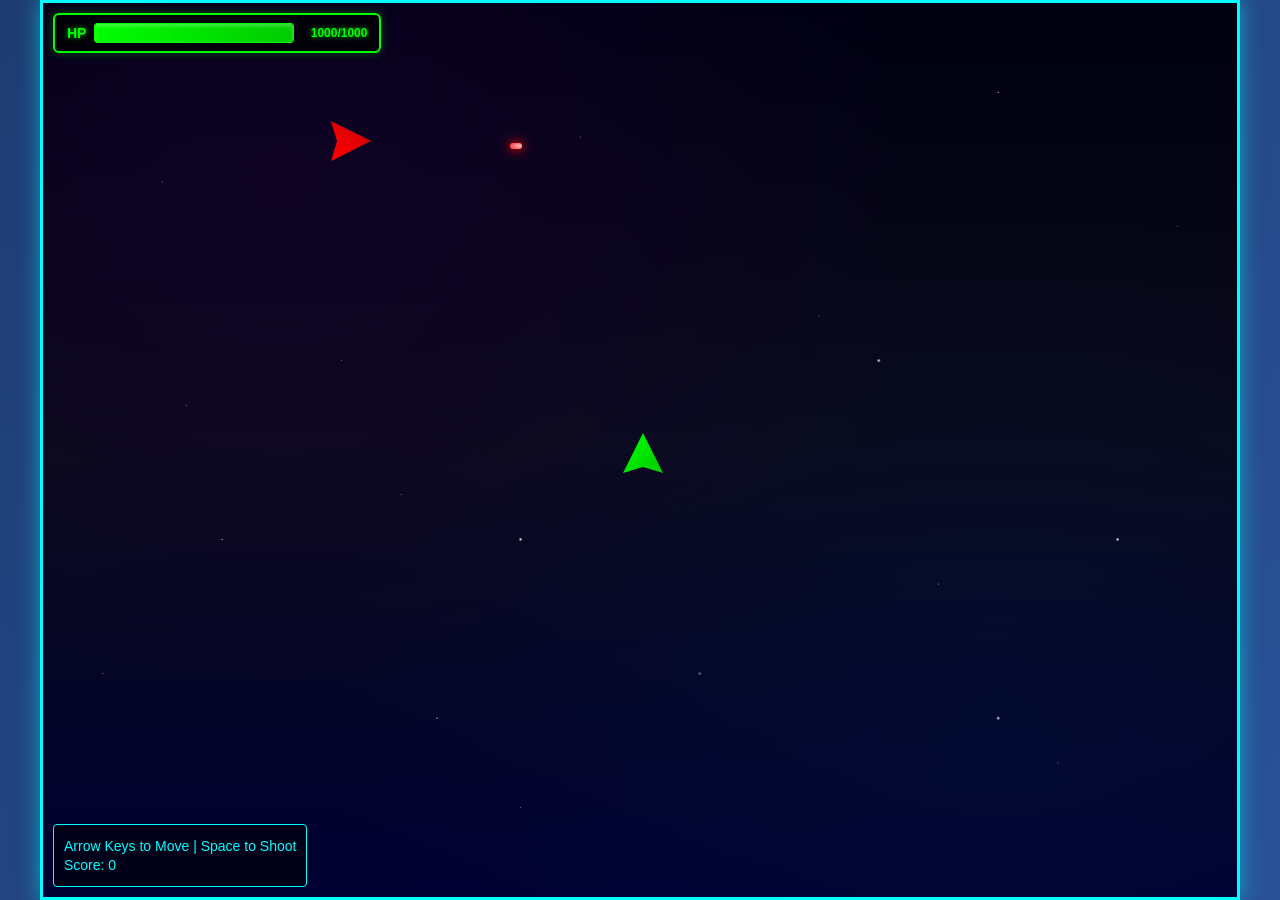
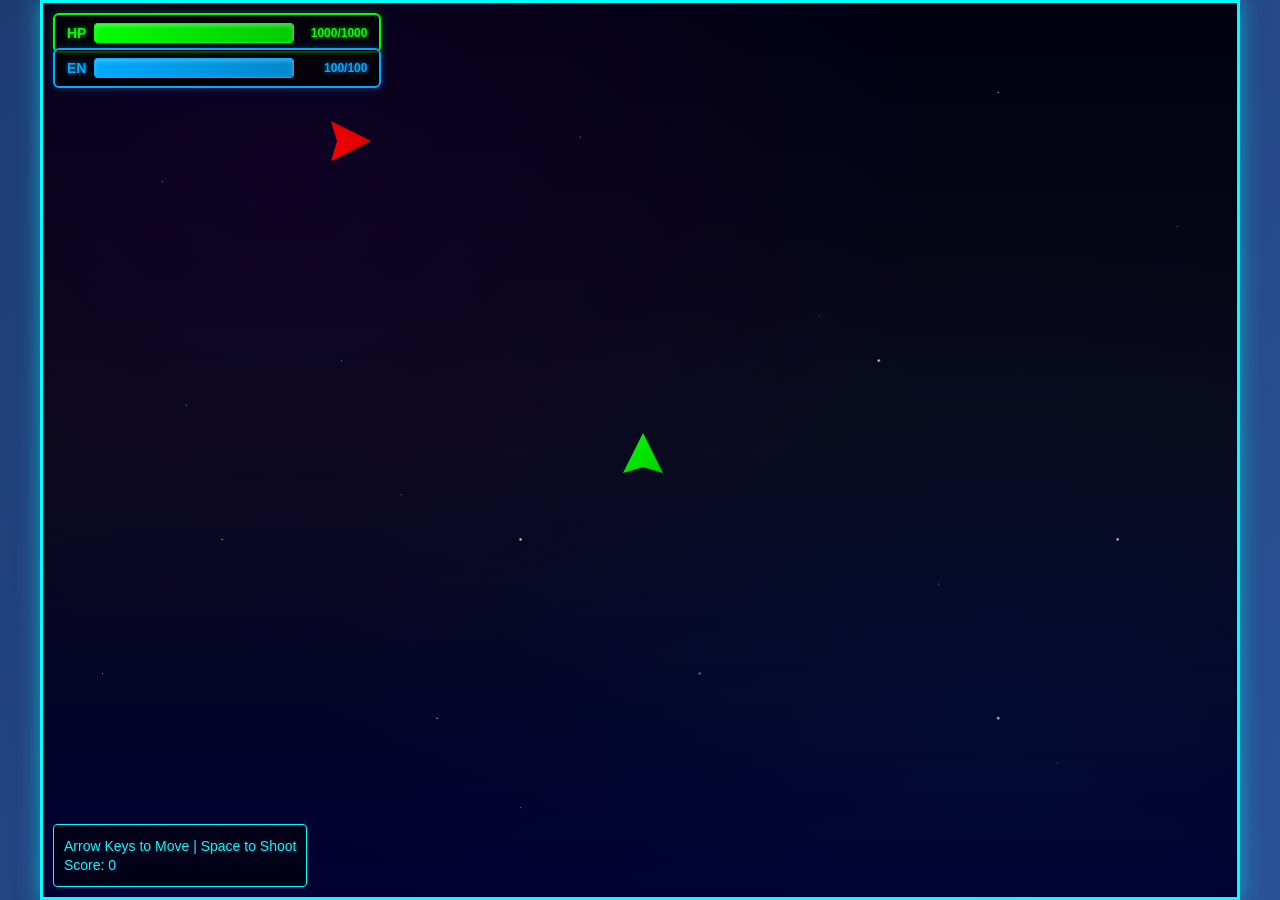
Before and after one commit to HenriVesala/starshipgame, a plain HTML site: page index.html in a window 1280 px wide. Both pictures are taken after a click on the button "START GAME". Drawn offline with Linux system fonts and the light colour scheme.

Commit message:
energy and shooting angles

```diff
--- a/classes/Player.js
+++ b/classes/Player.js
@@ -30,6 +30,10 @@ const playerConfig = {
     shootCooldown: 0.7,             // Ampumisen cooldown (sekuntia) - 3 ampumista/sekunti
     rateOfFireBoostMultiplier: 0.95, // Ampumisnopeuden lisäys per boosti (5% nopeampi = 0.95x cooldown)
 
+    // Energia
+    maxEnergy: 100,                 // Maksimi energia
+    energyRegenRate: 15,            // Energiaa/sekunti (puolitettu kiihdyttäessä)
+
     // Aloitusase
     startWeapon: 'bullet'          // Aloitusase: 'missile' | 'bullet'
 };
@@ -42,7 +46,9 @@ class Player extends SpaceShip {
             y: playerConfig.startY,
             health: playerConfig.maxHealth,
             maxSpeed: playerConfig.maxSpeed,
-            nebulaCoefficient: playerConfig.nebulaCoefficient
+            nebulaCoefficient: playerConfig.nebulaCoefficient,
+            maxEnergy: playerConfig.maxEnergy,
+            energyRegenRate: playerConfig.energyRegenRate
         });
         this.score = 0;
         this.gameOver = false;
@@ -73,12 +79,24 @@ class Player extends SpaceShip {
         return isDead;
     }
 
-    // Palauta kesto täyteen (esim. uuden pelin alkaessa)
+    // Palauta kesto ja energia täyteen (esim. uuden pelin alkaessa)
     resetHealth() {
         this.health = this.maxHealth;
+        this.energy = this.maxEnergy;
         this.isInvulnerable = false;
         this.invulnerabilityTimer = 0;
         this.shootCooldownTimer = 0;
+    }
+
+    // Tarkista onko tarpeeksi energiaa
+    hasEnergy(cost) {
+        return this.energy >= cost;
+    }
+
+    // Kuluta energiaa
+    consumeEnergy(cost) {
+        this.energy -= cost;
+        if (this.energy < 0) this.energy = 0;
     }
 
     // Tarkista voiko ampua
--- a/classes/SpaceShip.js
+++ b/classes/SpaceShip.js
@@ -16,6 +16,9 @@ class SpaceShip {
         this.damageFlashDuration = 0.15;
         this.nebulaCoefficient = config.nebulaCoefficient ?? 1.0;
         this.thrustState = 'none'; // 'none', 'forward', 'reverse'
+        this.energy = config.maxEnergy || 100;
+        this.maxEnergy = config.maxEnergy || 100;
+        this.energyRegenRate = config.energyRegenRate || 15;
         this.element = null;
     }
 
--- a/classes/enemies/AggressiveEnemy.js
+++ b/classes/enemies/AggressiveEnemy.js
@@ -8,9 +8,14 @@ const aggressiveEnemyConfig = {
     accelerationForward: 250,   // Kiihtyvyys eteenpäin (pikselit/sekunti²) - nopea ja ketterä
     accelerationReverse: 250,   // Kiihtyvyys taaksepäin (pikselit/sekunti²)
 
+    // Energia
+    maxEnergy: 50,              // Maksimi energia
+    energyRegenRate: 10,        // Energian latausnopeus (yksikköä/sekunti)
+
     // Ampumisen konfiguraatio
     shootCooldownMin: 1.0,      // Pienin ampumisaikaväli (sekunti)
     shootCooldownMax: 2.67,     // Suurin ampumisaikaväli (sekunti)
+    shootConeAngle: 40,
 
     // Ulkoasu
     enemyClassName: 'aggressive-enemy',  // CSS-luokan nimi
--- a/classes/enemies/BaseEnemy.js
+++ b/classes/enemies/BaseEnemy.js
@@ -27,10 +27,13 @@ class BaseEnemy extends SpaceShip {
             shootMaxDistance: Infinity,  // Maksimi ampumisetäisyys (Infinity = ei rajaa)
             shootCooldownMin: 1.0,      // Pienin ampumisaikaväli (sekunti)
             shootCooldownMax: 2.67,     // Suurin ampumisaikaväli (sekunti)
+            shootConeAngle: 30,         // Ampumisen etusektorin puolikulma (±30° = 60° kartio)
             enemyClassName: 'enemy',
             health: enemyConfig.baseHealth,
             maxSpeed: enemyConfig.maxSpeed,
-            nebulaCoefficient: enemyConfig.nebulaCoefficient
+            nebulaCoefficient: enemyConfig.nebulaCoefficient,
+            maxEnergy: 80,              // Maksimi energia
+            energyRegenRate: 12         // Energian latausnopeus (yksikköä/sekunti)
         };
 
         const config = { ...defaultConfig, ...spawnConfig };
@@ -38,7 +41,9 @@ class BaseEnemy extends SpaceShip {
         super({
             health: config.health,
             maxSpeed: config.maxSpeed,
-            nebulaCoefficient: config.nebulaCoefficient
+            nebulaCoefficient: config.nebulaCoefficient,
+            maxEnergy: config.maxEnergy,
+            energyRegenRate: config.energyRegenRate
         });
 
         this.gameContainer = gameContainer;
@@ -153,16 +158,27 @@ class BaseEnemy extends SpaceShip {
         this.updateAngle(playerX, playerY, dt);
         this.handleWalls();
 
+        // Lataa energiaa (puolitettu kiihdyttäessä/jarrutettaessa)
+        const energyRegenMult = this.thrustState !== 'none' ? 0.5 : 1.0;
+        this.energy = Math.min(this.maxEnergy, this.energy + this.config.energyRegenRate * energyRegenMult * dt);
+
         this.shootCooldown -= dt;
 
-        // Shoot (tarkista ampumisetäisyys jos konfiguroitu)
+        // Shoot (tarkista etäisyys, etusektori ja energia)
         if (this.shootCooldown <= 0 && playerX !== null && playerY !== null) {
             const halfShipSize = gameConfig.playerWidth / 2;
             const sdx = playerX + halfShipSize - (this.x + halfShipSize);
             const sdy = playerY + halfShipSize - (this.y + halfShipSize);
             const shootDist = Math.sqrt(sdx * sdx + sdy * sdy);
 
-            if (shootDist >= this.config.shootMinDistance && shootDist <= this.config.shootMaxDistance) {
+            // Tarkista onko pelaaja etusektorilla
+            const angleToPlayer = Math.atan2(sdy, sdx) * (180 / Math.PI) + 90;
+            const angleDiff = Math.abs(this.angleDifference(angleToPlayer, this.angle));
+            const inCone = angleDiff <= this.config.shootConeAngle;
+
+            const shootEnergyCost = this.config.weapon === 'missile' ? missileConfig.energyCost : bulletConfig.enemyBullet.energyCost;
+            if (inCone && shootDist >= this.config.shootMinDistance && shootDist <= this.config.shootMaxDistance && this.energy >= shootEnergyCost) {
+                this.energy -= shootEnergyCost;
                 this.shoot(enemyBullets, enemyMissiles);
                 this.shootCooldown = Math.random() * (this.config.shootCooldownMax - this.config.shootCooldownMin) + this.config.shootCooldownMin;
             }
--- a/classes/enemies/EliteEnemy.js
+++ b/classes/enemies/EliteEnemy.js
@@ -10,6 +10,10 @@ const eliteEnemyConfig = {
     slowdownStopDistance: 200,  // Lopeta hidastaminen tällä etäisyydellä (pikselit)
     accelerationForward: 150,   // Kiihtyvyys eteenpäin (pikselit/sekunti²) - taktinen
     accelerationReverse: 150,   // Kiihtyvyys taaksepäin (pikselit/sekunti²)
+
+    // Energia
+    maxEnergy: 150,             // Maksimi energia
+    energyRegenRate: 18,        // Energian latausnopeus (yksikköä/sekunti)
 
     // Ampumisen konfiguraatio
     shootCooldownMin: 0.5,      // Pienin ampumisaikaväli (sekunti) - ampuu nopeammin!
--- a/classes/enemies/MissileEnemy.js
+++ b/classes/enemies/MissileEnemy.js
@@ -12,12 +12,17 @@ const missileEnemyConfig = {
     accelerationForward: 80,      // Kiihtyvyys eteenpäin (pikselit/sekunti²) - hidas, suosii etäisyyttä
     accelerationReverse: 80,      // Kiihtyvyys taaksepäin (pikselit/sekunti²)
 
+    // Energia
+    maxEnergy: 120,               // Maksimi energia - enemmän ohjuksia varten
+    energyRegenRate: 8,           // Energian latausnopeus (yksikköä/sekunti) - hidas
+
     // Ampumisen konfiguraatio
     weapon: 'missile',            // Asetyyppi: ohjus
     shootCooldownMin: 5.0,        // Pienin ampumisaikaväli (sekunti)
     shootCooldownMax: 10.0,       // Suurin ampumisaikaväli (sekunti)
     shootMinDistance: 400,         // Ampuu vain 400px+ etäisyydeltä
     shootMaxDistance: 800,         // Ampuu vain alle 800px etäisyydeltä
+    shootConeAngle: 60,
 
     // Ulkoasu
     enemyClassName: 'missile-enemy',  // CSS-luokan nimi
--- a/classes/enemies/WeakEnemy.js
+++ b/classes/enemies/WeakEnemy.js
@@ -9,10 +9,14 @@ const weakEnemyConfig = {
     accelerationForward: 100,   // Kiihtyvyys eteenpäin (pikselit/sekunti²) - hidas ja kömpelö
     accelerationReverse: 100,   // Kiihtyvyys taaksepäin (pikselit/sekunti²)
 
+    // Energia
+    maxEnergy: 60,              // Maksimi energia
+    energyRegenRate: 10,        // Energian latausnopeus (yksikköä/sekunti)
+
     // Ampumisen konfiguraatio
-    weapon: 'bullet',          // Asetyyppi: 'bullet' | 'missile'
-    shootCooldownMin: 1.0,      // Pienin ampumisaikaväli (sekunti)
-    shootCooldownMax: 2.67,     // Suurin ampumisaikaväli (sekunti)
+    weapon: 'bullet',           // Asetyyppi: 'bullet' | 'missile'
+    shootCooldownMin: 0.7,      // Pienin ampumisaikaväli (sekunti)
+    shootCooldownMax: 2,        // Suurin ampumisaikaväli (sekunti)
 
     // Ulkoasu
     enemyClassName: 'weak-enemy',    // CSS-luokan nimi
--- a/classes/weapons/Bullet.js
+++ b/classes/weapons/Bullet.js
@@ -4,13 +4,15 @@ const bulletConfig = {
         initialSpeed: 250,    // Lähtönopeus laukaistaessa (pikselit/sekunti)
         maxSpeed: 2000,        // Maksiminopeus (pikselit/sekunti)
         nebulaCoefficient: 1.0, // Nebulan vastuskerroin (0 = ei vaikutusta, 1 = normaali)
-        damage: 100           // Vahinko joka ammus aiheuttaa
+        damage: 100,          // Vahinko joka ammus aiheuttaa
+        energyCost: 25         // Energiakustannus per laukaus
     },
     enemyBullet: {
         initialSpeed: 240,    // Lähtönopeus laukaistaessa (pikselit/sekunti)
         maxSpeed: 2000,        // Maksiminopeus (pikselit/sekunti)
         nebulaCoefficient: 1.0, // Nebulan vastuskerroin (0 = ei vaikutusta, 1 = normaali)
-        damage: 100           // Vahinko joka ammus aiheuttaa
+        damage: 100,          // Vahinko joka ammus aiheuttaa
+        energyCost: 30         // Energiakustannus per laukaus
     }
 };
 
--- a/classes/weapons/Missile.js
+++ b/classes/weapons/Missile.js
@@ -14,7 +14,8 @@ const missileConfig = {
     height: 16,                  // Korkeus pikseleissä
     collisionRadius: 10,         // Törmäyssäde pikseleissä
     armingTime: 1,               // Aktivointiaika sekunteina (ei osu omistajaan ennen tätä)
-    nebulaCoefficient: 1.0       // Nebulan vastuskerroin (0 = ei vaikutusta, 1 = normaali)
+    nebulaCoefficient: 1.0,      // Nebulan vastuskerroin (0 = ei vaikutusta, 1 = normaali)
+    energyCost: 5               // Energiakustannus per laukaus
 };
 
 // Hakeutuva ohjus -luokka
--- a/index.html
+++ b/index.html
@@ -53,6 +53,13 @@
             </div>
             <div class="health-bar-text" id="healthText">300/300</div>
         </div>
+        <div class="energy-bar-container">
+            <div class="energy-bar-label">EN</div>
+            <div class="energy-bar-bg">
+                <div class="energy-bar-fill" id="energyBar"></div>
+            </div>
+            <div class="energy-bar-text" id="energyText">100/100</div>
+        </div>
     </div>
 
     <script src="config.js"></script>
--- a/script.js
+++ b/script.js
@@ -21,6 +21,8 @@ const positionDisplay = document.getElementById('position');
 const gameContainer = document.querySelector('.game-container');
 const healthBar = document.getElementById('healthBar');
 const healthText = document.getElementById('healthText');
+const energyBar = document.getElementById('energyBar');
+const energyText = document.getElementById('energyText');
 
 // Pelaajan liekki-elementit
 const playerFlameMain = spaceship.querySelector('.ship-flame-main');
@@ -174,6 +176,10 @@ function updatePosition(dt) {
         player.thrustState = 'none';
     }
 
+    // Lataa energiaa (puolitettu kiihdyttäessä/jarrutettaessa)
+    const energyRegenMult = (keys.ArrowUp || keys.ArrowDown) ? 0.5 : 1.0;
+    player.energy = Math.min(player.maxEnergy, player.energy + playerConfig.energyRegenRate * energyRegenMult * dt);
+
     // Rajoita maksiminopeus
     player.capSpeed();
 
@@ -187,7 +193,8 @@ function updatePosition(dt) {
     if (player.y < -playerConfig.height) player.y = gameConfig.screenHeight;
     if (player.y > gameConfig.screenHeight) player.y = -playerConfig.height;
 
-    if (keys.Space && player.canShoot()) {
+    const shootEnergyCost = player.weapon === 'missile' ? missileConfig.energyCost : bulletConfig.playerBullet.energyCost;
+    if (keys.Space && player.canShoot() && player.hasEnergy(shootEnergyCost)) {
         // Laske ammuksen/ohjuksen aloituspaikka aluksen keskipisteestä
         const halfShipSize = playerConfig.width / 2;
 
@@ -204,6 +211,7 @@ function updatePosition(dt) {
             // 'bullet' tai muu oletusase
             playerBullets.push(new Bullet(gameContainer, spawnX, spawnY, player.angle, 'player', player.vx, player.vy));
         }
+        player.consumeEnergy(shootEnergyCost);
         player.setShootCooldown();
         keys.Space = false;
     }
@@ -266,6 +274,20 @@ function updateHealthBar() {
     }
 }
 
+// Update energy bar display
+function updateEnergyBar() {
+    const energyPercent = (player.energy / player.maxEnergy) * 100;
+    energyBar.style.width = energyPercent + '%';
+    energyText.textContent = `${Math.ceil(player.energy)}/${player.maxEnergy}`;
+
+    energyBar.classList.remove('low', 'critical');
+    if (energyPercent <= 15) {
+        energyBar.classList.add('critical');
+    } else if (energyPercent <= 33) {
+        energyBar.classList.add('low');
+    }
+}
+
 // Render spaceship and UI
 function render() {
     // Don't render if player doesn't exist
@@ -316,6 +338,7 @@ function render() {
     }
 
     updateHealthBar();
+    updateEnergyBar();
 }
 
 function endGame() {
--- a/style.css
+++ b/style.css
@@ -710,6 +710,72 @@ body {
     text-shadow: 0 0 5px rgba(0, 255, 0, 0.8);
 }
 
+/* Energiapalkki */
+.energy-bar-container {
+    position: absolute;
+    top: 45px;
+    left: 10px;
+    display: flex;
+    align-items: center;
+    gap: 8px;
+    background: rgba(0, 0, 0, 0.7);
+    padding: 8px 12px;
+    border: 2px solid #00aaff;
+    border-radius: 6px;
+    box-shadow: 0 0 10px rgba(0, 170, 255, 0.3);
+}
+
+.energy-bar-label {
+    color: #00aaff;
+    font-weight: bold;
+    font-size: 14px;
+    text-shadow: 0 0 5px rgba(0, 170, 255, 0.8);
+}
+
+.energy-bar-bg {
+    width: 200px;
+    height: 20px;
+    background: rgba(0, 0, 0, 0.8);
+    border: 1px solid #00aaff;
+    border-radius: 3px;
+    overflow: hidden;
+}
+
+.energy-bar-fill {
+    height: 100%;
+    width: 100%;
+    background: linear-gradient(90deg, #00aaff, #0088cc);
+    transition: width 0.3s ease, background 0.3s ease;
+    box-shadow: inset 0 2px 4px rgba(255, 255, 255, 0.3);
+}
+
+.energy-bar-fill.low {
+    background: linear-gradient(90deg, #ffaa00, #ff8800);
+}
+
+.energy-bar-fill.critical {
+    background: linear-gradient(90deg, #ff0000, #cc0000);
+    animation: energy-critical 0.5s ease-in-out infinite;
+}
+
+@keyframes energy-critical {
+    0%, 100% {
+        opacity: 1;
+    }
+    50% {
+        opacity: 0.7;
+    }
+}
+
+.energy-bar-text {
+    color: #00aaff;
+    font-weight: bold;
+    font-size: 12px;
+    min-width: 65px;
+    text-align: right;
+    text-shadow: 0 0 5px rgba(0, 170, 255, 0.8);
+}
+
 .game-over {
     position: absolute;
     top: 50%;
```
